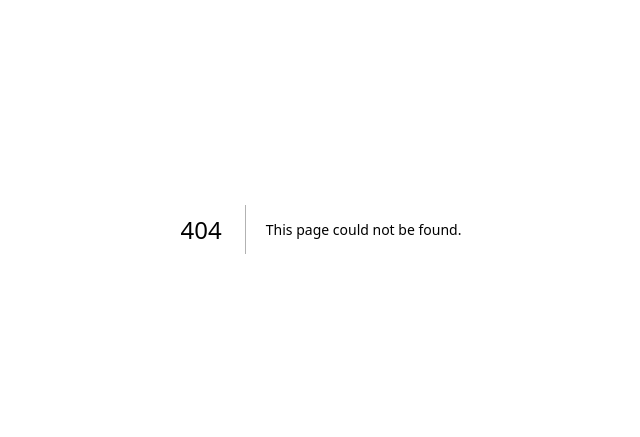
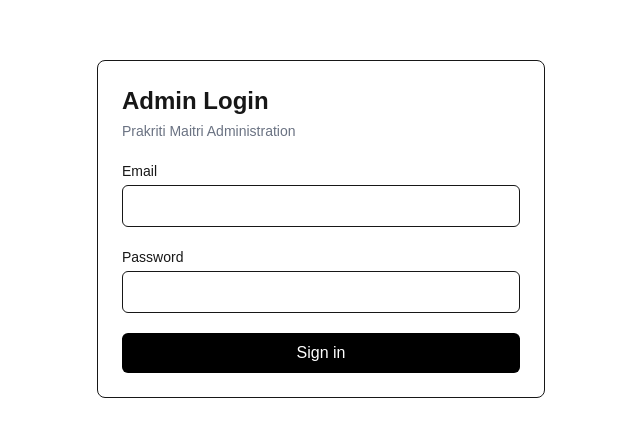
Before and after one commit to Anmolpatel009/Prakriti-Maitri-Admin-, a Next.js app: page /login in a window 1280 px wide. Before the commit this address had no page. Shown: the part 171-608 px from the top of the page, without its empty margins (319-959 px from the left). Built offline with nearby package versions, Linux system fonts and the light colour scheme; no server answers.

Commit message:
Add admin authentication and authorization

```diff
--- /dev/null
+++ b/app/admin/page.tsx
@@ -0,0 +1,19 @@
+import { redirect } from "next/navigation";
+import { getAdminUser } from "@/lib/admin/auth";
+
+export default async function AdminPage() {
+  const user = await getAdminUser();
+
+  if (!user) {
+    redirect("/login");
+  }
+
+  return (
+    <main className="min-h-screen p-8">
+      <h1 className="text-3xl font-bold">Prakriti Maitri Admin</h1>
+      <p className="mt-2 text-gray-600">
+        Admin authentication is working.
+      </p>
+    </main>
+  );
+}
--- /dev/null
+++ b/app/login/page.tsx
@@ -0,0 +1,92 @@
+"use client";
+
+import { FormEvent, useState } from "react";
+import { useRouter } from "next/navigation";
+import { createClient } from "@/lib/supabase/client";
+
+export default function LoginPage() {
+  const router = useRouter();
+  const supabase = createClient();
+
+  const [email, setEmail] = useState("");
+  const [password, setPassword] = useState("");
+  const [error, setError] = useState("");
+  const [loading, setLoading] = useState(false);
+
+  async function handleSubmit(event: FormEvent<HTMLFormElement>) {
+    event.preventDefault();
+
+    setLoading(true);
+    setError("");
+
+    const { error } = await supabase.auth.signInWithPassword({
+      email,
+      password,
+    });
+
+    if (error) {
+      setError(error.message);
+      setLoading(false);
+      return;
+    }
+
+    router.push("/admin");
+    router.refresh();
+  }
+
+  return (
+    <main className="flex min-h-screen items-center justify-center p-6">
+      <form
+        onSubmit={handleSubmit}
+        className="w-full max-w-md space-y-5 rounded-lg border p-6"
+      >
+        <div>
+          <h1 className="text-2xl font-semibold">Admin Login</h1>
+          <p className="mt-1 text-sm text-gray-500">
+            Prakriti Maitri Administration
+          </p>
+        </div>
+
+        <div>
+          <label className="mb-1 block text-sm font-medium">
+            Email
+          </label>
+          <input
+            type="email"
+            required
+            value={email}
+            onChange={(event) => setEmail(event.target.value)}
+            className="w-full rounded-md border px-3 py-2"
+          />
+        </div>
+
+        <div>
+          <label className="mb-1 block text-sm font-medium">
+            Password
+          </label>
+          <input
+            type="password"
+            required
+            value={password}
+            onChange={(event) => setPassword(event.target.value)}
+            className="w-full rounded-md border px-3 py-2"
+          />
+        </div>
+
+        {error && (
+          <p className="text-sm text-red-600">
+            {error}
+          </p>
+        )}
+
+        <button
+          type="submit"
+          disabled={loading}
+          className="w-full rounded-md bg-black px-4 py-2 text-white disabled:opacity-50"
+        >
+          {loading ? "Signing in..." : "Sign in"}
+        </button>
+      </form>
+    </main>
+  );
+}
--- /dev/null
+++ b/lib/admin/auth.ts
@@ -0,0 +1,24 @@
+import { createClient } from "@/lib/supabase/server";
+
+export async function getAdminUser() {
+  const supabase = await createClient();
+
+  const {
+    data: { user },
+    error: userError,
+  } = await supabase.auth.getUser();
+
+  if (userError || !user) {
+    return null;
+  }
+
+  const { data: isAdmin, error: adminError } = await supabase.rpc(
+    "is_admin"
+  );
+
+  if (adminError || !isAdmin) {
+    return null;
+  }
+
+  return user;
+}
```
